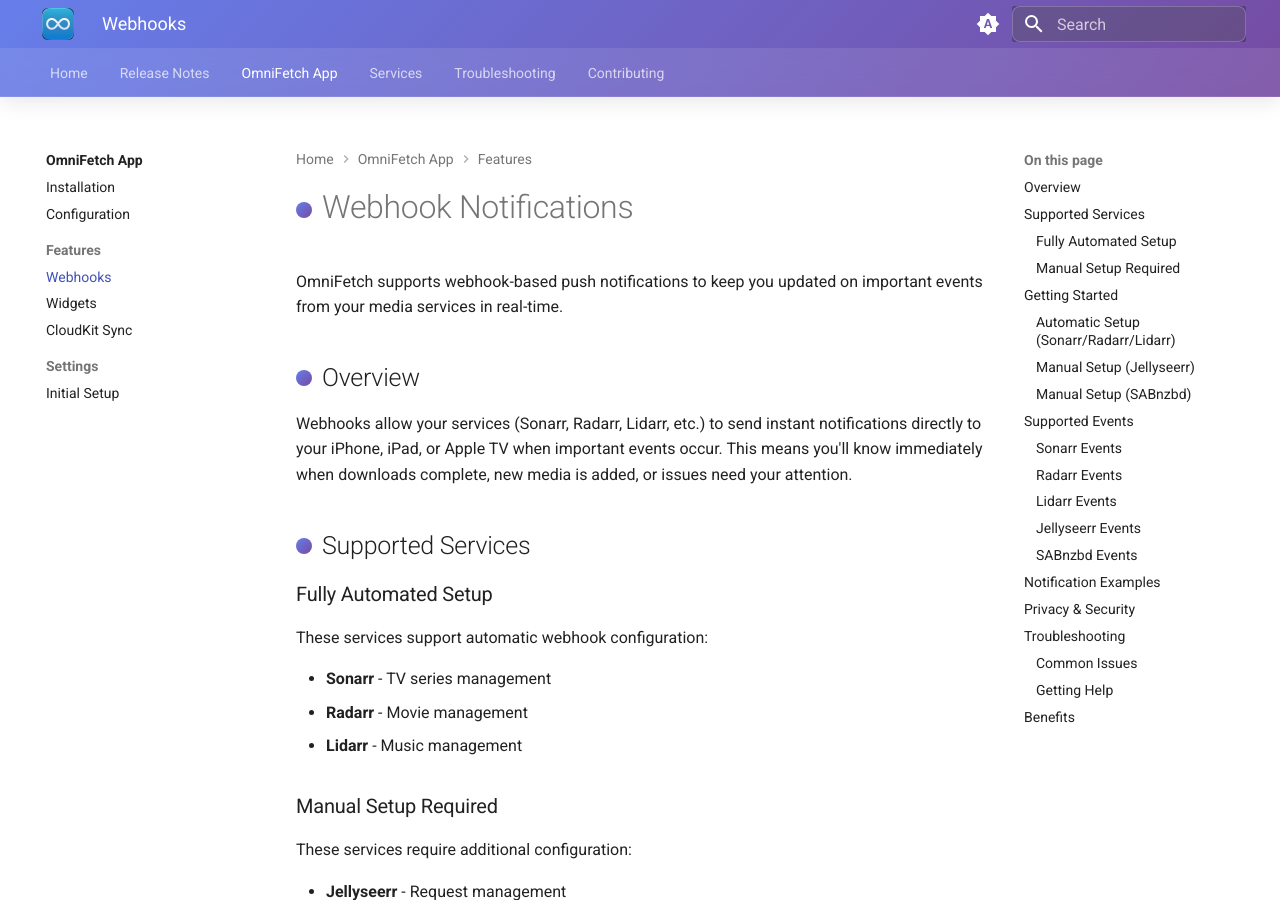
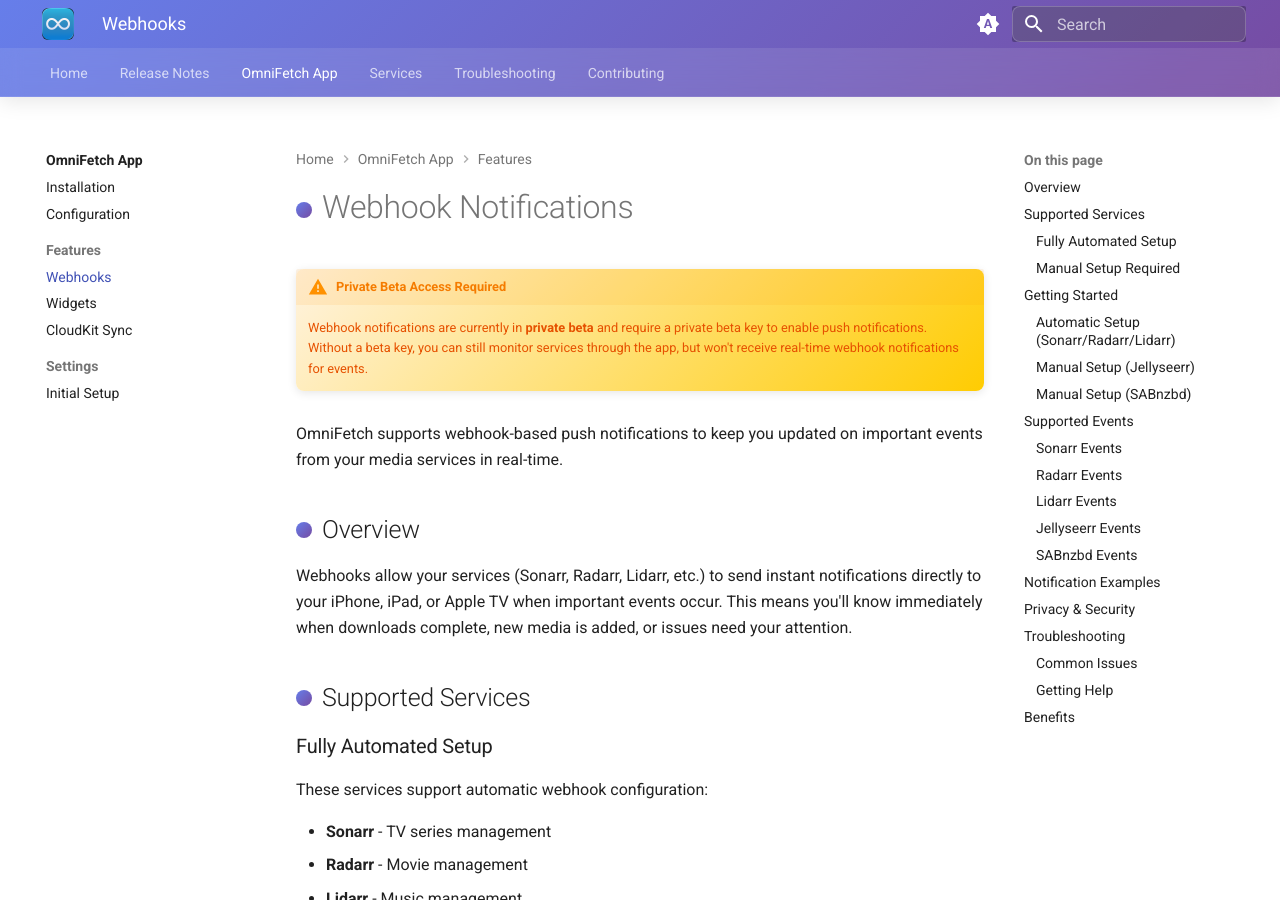
Before and after one commit to noodlemctwoodle/OmniFetch-Wiki, an MkDocs documentation site: the page built from docs/app/features/webhooks.md, in a window 1280 px wide and 900 px high. Built offline with MkDocs 1.6.1 and Material for MkDocs 9.7.7, drawn with Linux system fonts in a browser that asks for light colours.

Commit message:
docs(webhooks): add private beta warning for webhook notifications
Added prominent warning callout to webhook documentation to clearly inform users that webhook notifications require a private beta key for full functionality.

Changes made:
- docs/app/features/webhooks.md: Added warning admonition explaining private beta status and requirements

Technical details:
- Uses MkDocs warning admonition for visual prominence
- Positioned immediately after the main heading for maximum visibility
- Explains that core app functionality remains available without beta key
- Clarifies the specific limitation is real-time webhook notifications

User impact:
- Sets clear expectations about feature availability
- Reduces confusion about notification functionality
- Provides transparency about current feature status
- Helps users understand what they can expect without beta access

Documentation standards: Follows established pattern for beta feature warnings in documentation

```diff
--- a/docs/app/features/webhooks.md
+++ b/docs/app/features/webhooks.md
@@ -1,4 +1,7 @@
 # Webhook Notifications
+
+!!! warning "Private Beta Access Required"
+    Webhook notifications are currently in **private beta** and require a private beta key to enable push notifications. Without a beta key, you can still monitor services through the app, but won't receive real-time webhook notifications for events.
 
 OmniFetch supports webhook-based push notifications to keep you updated on important events from your media services in real-time.
 
```
